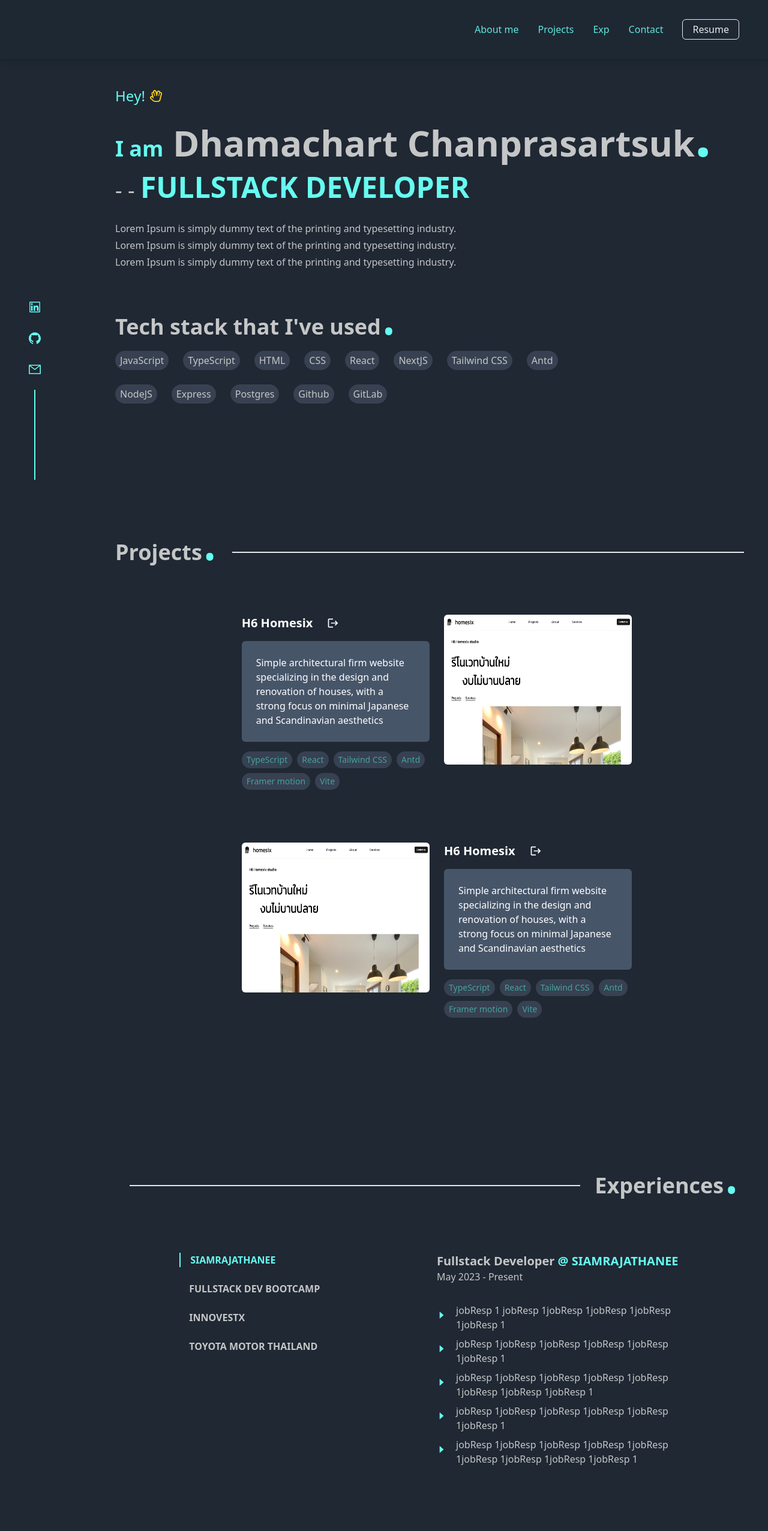
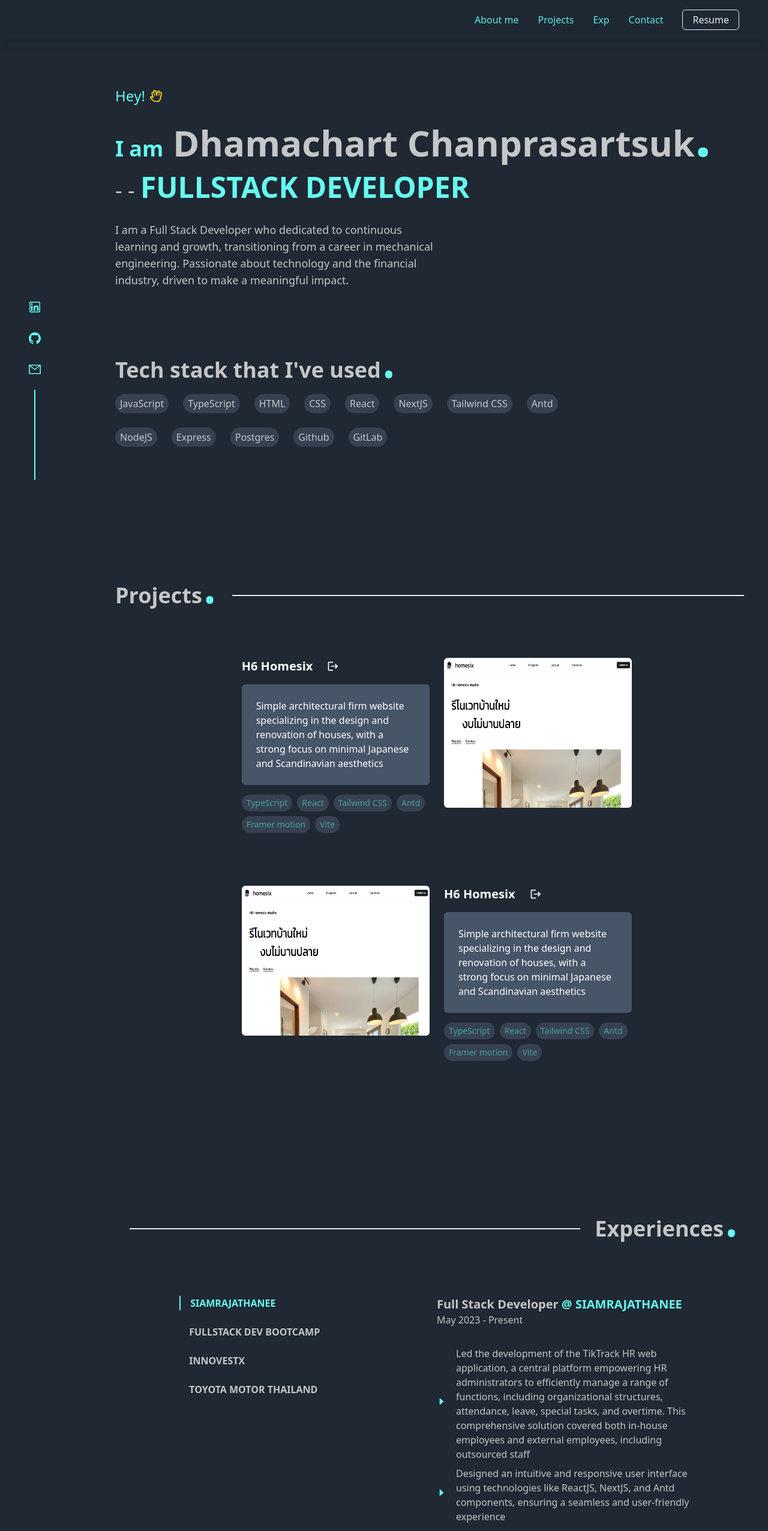
Before and after one commit to BornDhamachart/portfolioWebsite, a React (Vite) app: page / in a window 1280 px wide. Shown: the top 2553 px of the page at 60% size. Built offline with nearby package versions, Linux system fonts and the light colour scheme.

Commit message:
detail in about me and contact me

```diff
--- a/src/App.tsx
+++ b/src/App.tsx
@@ -64,7 +64,7 @@ function App() {
               }`}
             >
               <motion.div
-                className="flex flex-col md:flex-row justify-evenly items-center gap-8 px-8 py-4 text-custom-blue1"
+                className="flex flex-col md:flex-row justify-evenly items-center gap-8 px-8 text-custom-blue1"
                 initial="hidden"
                 animate="show"
                 variants={container}
@@ -109,60 +109,13 @@ function App() {
           </div>
         </nav>
 
-        {/* <div className="sticky top-0">
-            <div className="flex justify-end bg-custom-gray1 opacity-70 w-full drop-shadow-lg">
-              <motion.div
-                className="flex justify-evenly items-center gap-8 px-8 py-4 text-custom-blue1"
-                initial="hidden"
-                animate="show"
-                variants={container}
-              >
-                <motion.div
-                  className="cursor-pointer hover:text-white"
-                  onClick={() => scrollTo(aboutMeRef)}
-                  variants={item}
-                >
-                  About me
-                </motion.div>
-                <motion.div
-                  className="cursor-pointer hover:text-white"
-                  onClick={() => scrollTo(projectsRef)}
-                  variants={item}
-                >
-                  Projects
-                </motion.div>
-                <motion.div
-                  className="cursor-pointer hover:text-white"
-                  onClick={() => scrollTo(expRef)}
-                  variants={item}
-                >
-                  Exp
-                </motion.div>
-                <motion.div
-                  className="cursor-pointer hover:text-white"
-                  onClick={() => scrollTo(contactRef)}
-                  variants={item}
-                >
-                  Contact
-                </motion.div>
-                <a
-                  className="border border-white hover:border-custom-blue1 px-4 py-1 rounded-md cursor-pointer hover:text-custom-blue1 text-white"
-                  href=""
-                  target="_blank"
-                >
-                  Resume
-                </a>
-              </motion.div>
-            </div>
-          </div> */}
-
         <div className="md:pl-48 px-4 pt-36" ref={aboutMeRef}>
           <AboutMe />
         </div>
         <div className="md:left-0 px-4 mt-2 md:bottom-0 md:fixed">
           <SideLink />
         </div>
-        <div className="md:pl-48 px-4 mt-6">
+        <div className="md:pl-48 px-4 mt-16">
           <TechStack />
           <div ref={projectsRef} className="md:mt-44 mt-6">
             <Projects />
--- a/src/Components/AboutMe.tsx
+++ b/src/Components/AboutMe.tsx
@@ -75,17 +75,11 @@ const AboutMe: React.FC = () => {
               FULLSTACK DEVELOPER
             </span>
           </div>
-          <p className="text-custom-gray2 mt-8">
-            Lorem Ipsum is simply dummy text of the printing and typesetting
-            industry.
-          </p>
-          <p className="text-custom-gray2 mt-1">
-            Lorem Ipsum is simply dummy text of the printing and typesetting
-            industry.
-          </p>
-          <p className="text-custom-gray2 mt-1">
-            Lorem Ipsum is simply dummy text of the printing and typesetting
-            industry.
+          <p className="text-custom-gray2 mt-8 break-words md:w-1/2 text-lg">
+            I am a Full Stack Developer who dedicated to continuous learning and
+            growth, transitioning from a career in mechanical engineering.
+            Passionate about technology and the financial industry, driven to
+            make a meaningful impact.
           </p>
         </motion.div>
       </motion.div>
--- a/src/Components/ContactMe.tsx
+++ b/src/Components/ContactMe.tsx
@@ -63,8 +63,10 @@ const ContactMe: React.FC = () => {
             animate={mainControls}
             variants={item}
           >
-            <p className="md:w-1/3 w-full text-center break-words">
-              testtesttesttesttesttesttesttesttesttesttesttesttesttesttesttesttesttesttesttesttesttesttesttesttesttesttesttesttesttest
+            <p className="md:w-1/3 w-full text-center break-words text-lg">
+              I’m currently looking for new opportunities, my inbox is always
+              open. Whether you have a question or just want to say hi, feel
+              free to leave me a message.
             </p>
           </motion.div>
           <motion.div
--- a/src/Components/Experience.tsx
+++ b/src/Components/Experience.tsx
@@ -12,14 +12,12 @@ const Experience: React.FC = () => {
   const exp: Exp[] = [
     {
       companyName: "SIAMRAJATHANEE",
-      position: "Fullstack Developer",
+      position: "Full Stack Developer",
       date: "May 2023 - Present",
       jobResp: [
-        "jobResp 1 jobResp 1jobResp 1jobResp 1jobResp 1jobResp 1",
-        "jobResp 1jobResp 1jobResp 1jobResp 1jobResp 1jobResp 1",
-        "jobResp 1jobResp 1jobResp 1jobResp 1jobResp 1jobResp 1jobResp 1jobResp 1",
-        "jobResp 1jobResp 1jobResp 1jobResp 1jobResp 1jobResp 1",
-        "jobResp 1jobResp 1jobResp 1jobResp 1jobResp 1jobResp 1jobResp 1jobResp 1jobResp 1",
+        "Led the development of the TikTrack HR web application, a central platform empowering HR administrators to efficiently manage a range of functions, including organizational structures, attendance, leave, special tasks, and overtime. This comprehensive solution covered both in-house employees and external employees, including outsourced staff",
+        "Designed an intuitive and responsive user interface using technologies like ReactJS, NextJS, and Antd components, ensuring a seamless and user-friendly experience",
+        "Collaborated closely with backend developers to meticulously design and integrate RESTful APIs. This integration facilitated robust CRUD operations",
       ],
     },
     {
```
Lines whose indentation alone changed are shown as unchanged.
